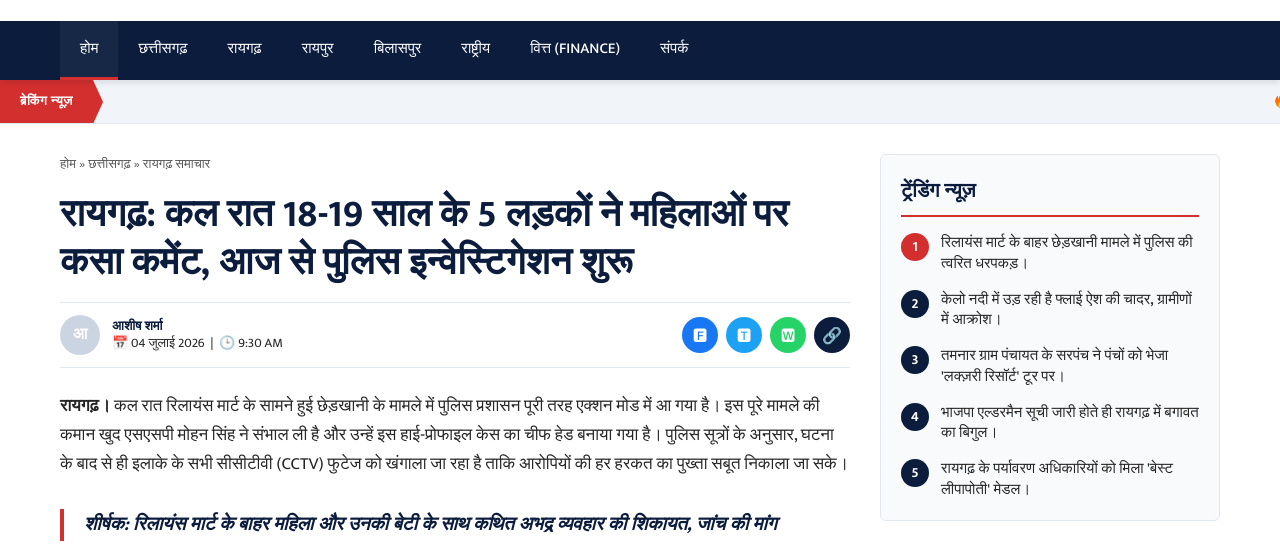
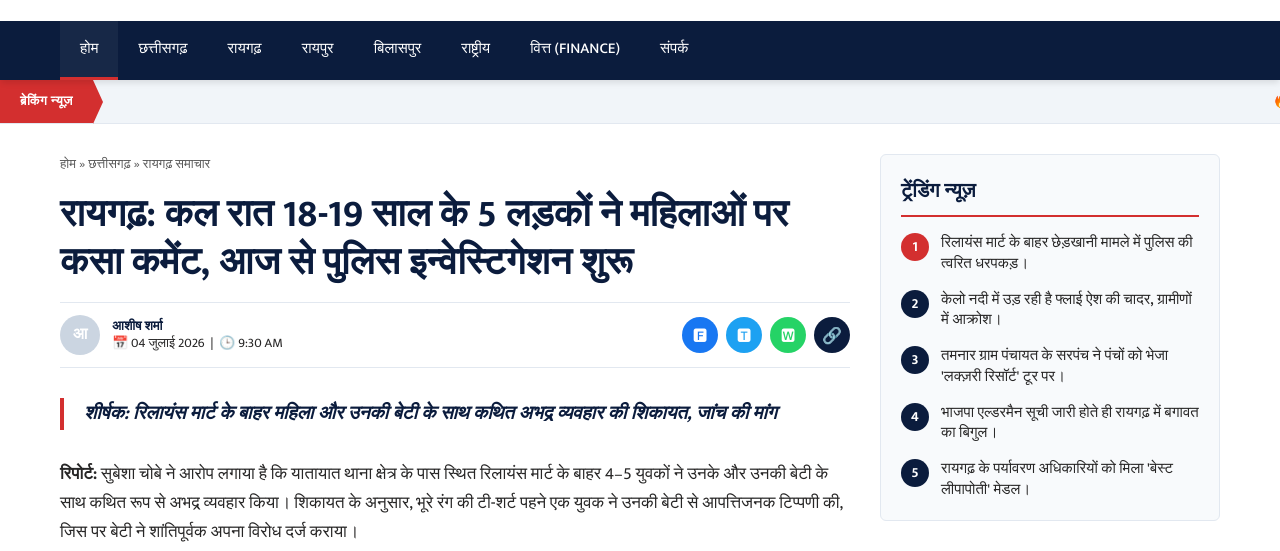
Before and after one commit to AadarshSoni24/RIG24, a plain HTML site: page index.html in a window 1280 px wide. Shown: the part 180-731 px from the top of the page. Drawn offline with Linux system fonts and the light colour scheme.

Commit message:
Remove leading empty paragraph from the first article

```diff
--- a/index.html
+++ b/index.html
@@ -101,11 +101,6 @@
         </header>
 
         <div class="article-body-content">
-          <p><strong>रायगढ़।</strong> कल रात रिलायंस मार्ट के सामने हुई छेड़खानी के मामले में पुलिस प्रशासन पूरी तरह
-            एक्शन मोड में आ गया है। इस पूरे मामले की कमान खुद एसएसपी मोहन सिंह ने संभाल ली है और उन्हें इस हाई-प्रोफाइल
-            केस का चीफ हेड बनाया गया है। पुलिस सूत्रों के अनुसार, घटना के बाद से ही इलाके के सभी सीसीटीवी (CCTV) फुटेज
-            को खंगाला जा रहा है ताकि आरोपियों की हर हरकत का पुख्ता सबूत निकाला जा सके।</p>
-
           <blockquote>
             <strong>शीर्षक: रिलायंस मार्ट के बाहर महिला और उनकी बेटी के साथ कथित अभद्र व्यवहार की शिकायत, जांच की मांग</strong>
           </blockquote>
```
